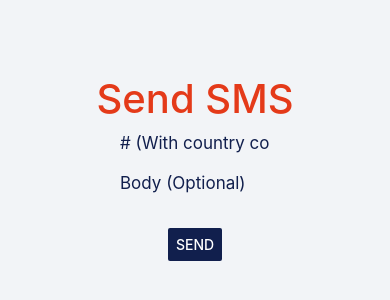
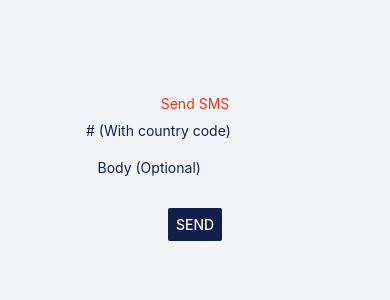
Before and after one commit to nhiemngo/sendSMS, a React Native app: screen / in a window 390 px wide. Shown: the part 252-552 px from the top of the page. Built offline with nearby package versions, Linux system fonts and the light colour scheme.

Commit message:
added styling for iOS

```diff
--- a/app/components/Main.js
+++ b/app/components/Main.js
@@ -1,5 +1,5 @@
 import React from 'react';
-import { StyleSheet, Text, View, TextInput, Button, Alert } from 'react-native';
+import { Platform, StyleSheet, Text, View, TextInput, Button, Alert } from 'react-native';
 
 const base64 = require('base-64');
 
@@ -118,14 +118,30 @@ const styles = StyleSheet.create({
   },
 
   titleText: {
+    ...Platform.select({
+      ios: {
+        fontSize:30,
+        fontWeight: 'bold',
+      },
+      android: {
         fontSize:40,
         fontWeight: '500',
+      },
+    }),
     color: '#e43a19',
   },
 
   numberBox: {
+    ...Platform.select({
+      ios: {
+        fontSize:15,
+        width:175,
+      },
+      android: {
         fontSize:17,
         width:160,
+      },
+    }),
     paddingLeft: 5,
     paddingRight: 5,
     paddingBottom:10,
@@ -134,8 +150,16 @@ const styles = StyleSheet.create({
   },
 
   bodyBox: {
+    ...Platform.select({
+      ios: {
+        fontSize:15,
+        width:175,
+      },
+      android: {
         fontSize:17,
         width:160,
+      },
+    }),
     paddingLeft: 5,
     paddingRight: 5,
     paddingBottom:10,
```
Lines whose indentation alone changed are shown as unchanged.
